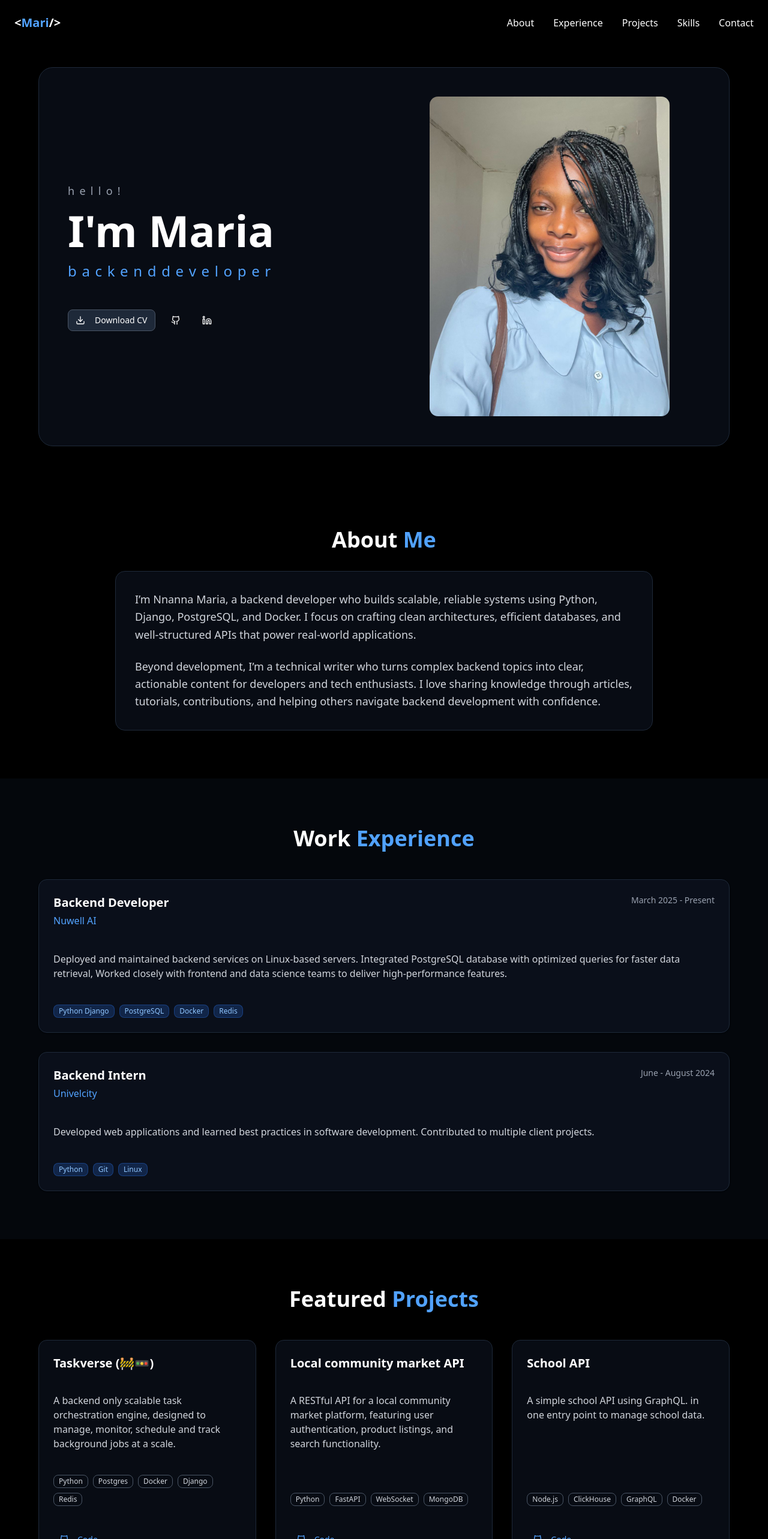
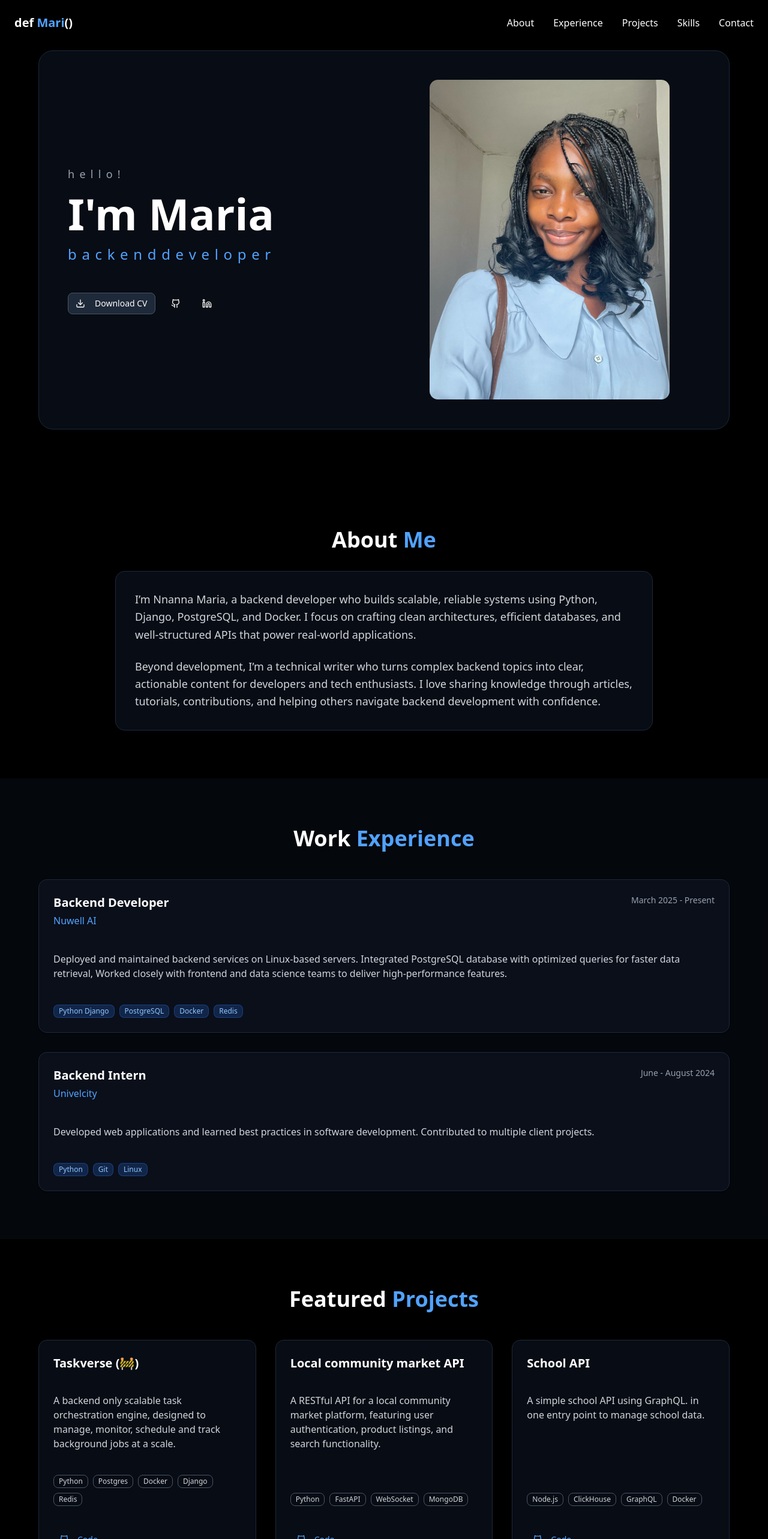
Before and after one commit to enigma-137/mari-portfolio, a Next.js app: page / in a window 1280 px wide. Shown: the top 2566 px of the page at 60% size. Built offline with nearby package versions, Linux system fonts and the light colour scheme.

Commit message:
Last commit

```diff
--- a/app/page.tsx
+++ b/app/page.tsx
@@ -4,7 +4,7 @@ import { motion } from "framer-motion"
 import { Button } from "@/components/ui/button"
 import { Card } from "@/components/ui/card"
 import { Badge } from "@/components/ui/badge"
-import { Github, Linkedin, Mail, Download,  Database, Server, Code, Cloud } from "lucide-react"
+import { Github, Linkedin, Twitter, Mail, Download,  Database, Server, Code, Cloud } from "lucide-react"
 import Image from "next/image"
 import Tilt from "react-parallax-tilt"
 import { useRouter } from "next/navigation"
@@ -36,9 +36,9 @@ export default function Portfolio() {
       >
         <div className="max-w-7xl   mx-auto flex justify-between items-center">
           <div className="text-xl font-bold">
-            <span className="text-white">{"<"}</span>
+            <span className="text-white">{"def "}</span>
             <span className="text-blue-400">Mari</span>
-            <span className="text-white">{"/>"}</span>
+            <span className="text-white">{"()"}</span>
           </div>
           <div className="hidden md:flex space-x-8">
             <a href="#about" className="hover:text-blue-400 transition-colors">
@@ -61,7 +61,7 @@ export default function Portfolio() {
       </motion.nav>
 
       {/* Hero Section */}
-      <section className="min-h-screen flex items-center justify-center p-6 pt-20">
+      <section className="min-h-screen flex items-center justify-center p-3 md:p-6 pt-20">
         <motion.div
           initial={{ opacity: 0, scale: 0.9 }}
           animate={{ opacity: 1, scale: 1 }}
@@ -214,7 +214,7 @@ export default function Portfolio() {
           >
             {[
               {
-                title: "Taskverse (🚧🚥)",
+                title: "Taskverse (🚧)",
                 description:
                   " A backend only scalable task orchestration engine, designed to manage, monitor, schedule and track background jobs at a scale.",
                 technologies: ["Python", "Postgres", "Docker", "Django", "Redis"],
@@ -340,6 +340,9 @@ export default function Portfolio() {
                   <Button onClick={() => window.open("https://github.com/NnannaMari09033", "_blank")} variant="ghost" size="icon" className="text-white hover:text-blue-400">
                     <Github className="w-6 h-6" />
                   </Button>
+                  <Button onClick={() => window.open("https://x.com/tech_girlll?s=21", "_blank")} variant="ghost" size="icon" className="text-white hover:text-blue-400">
+                    <Twitter className="w-6 h-6" />
+                  </Button>
                   <Button onClick={() => window.open("https://www.linkedin.com/in/maria-nnanna-53ab8b2b7?utm_source=share&utm_campaign=share_via&utm_content=profile&utm_medium=ios_app", "_blank")} variant="ghost" size="icon" className="text-white hover:text-blue-400">
                     <Linkedin className="w-6 h-6" />
                   </Button>
```
